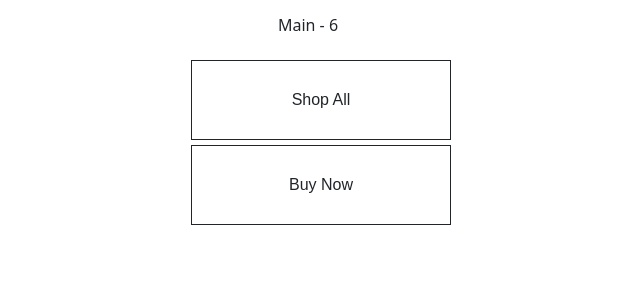
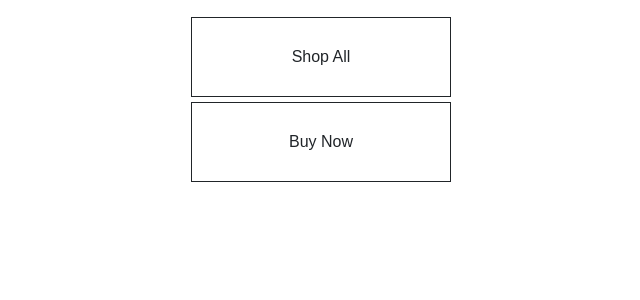
Before and after one commit to KhnykovaIrina/E-commerce, a React (Create React App) app: page / in a window 1280 px wide. Shown: the top 300 px of the page, without its empty margins (332-972 px from the left). Built offline with nearby package versions, Linux system fonts and the light colour scheme.

Commit message:
Update App.js

```diff
--- a/src/App.js
+++ b/src/App.js
@@ -7,7 +7,6 @@ function App() {
         <Container >
             <Row className="text-center">
                 <Col md={{ span: 4, offset: 4 }}>
-                    <h6 className="mt-3">Main - 6</h6>
                     <div>
                         <OutlineButton text="Shop All" />
                         <OutlineButton text="Buy Now" />
```
